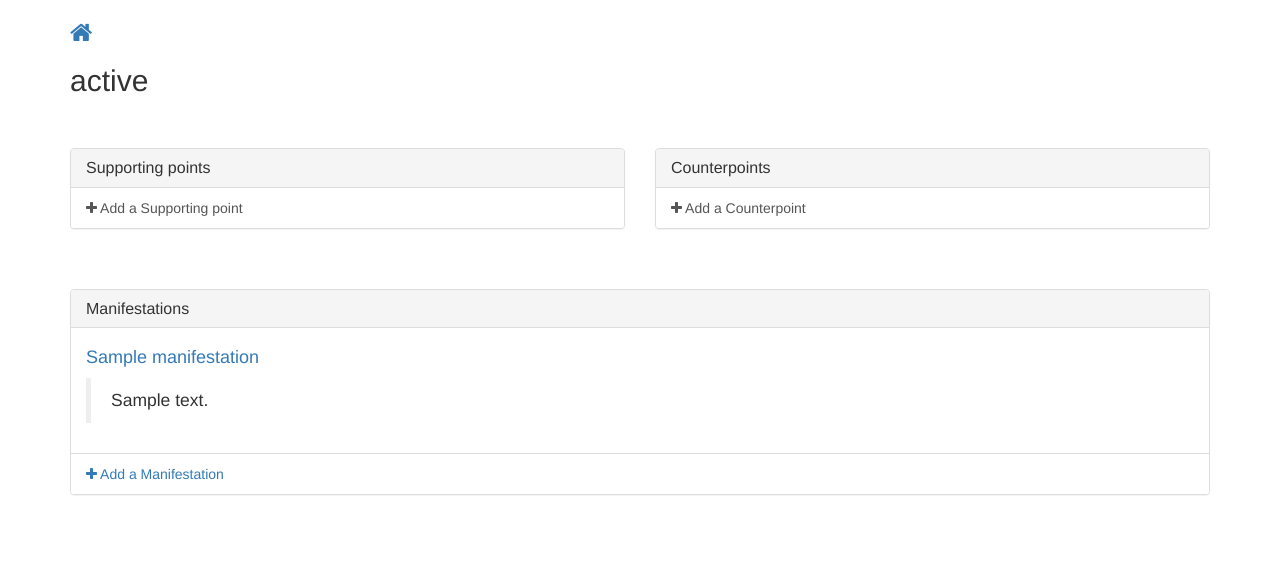
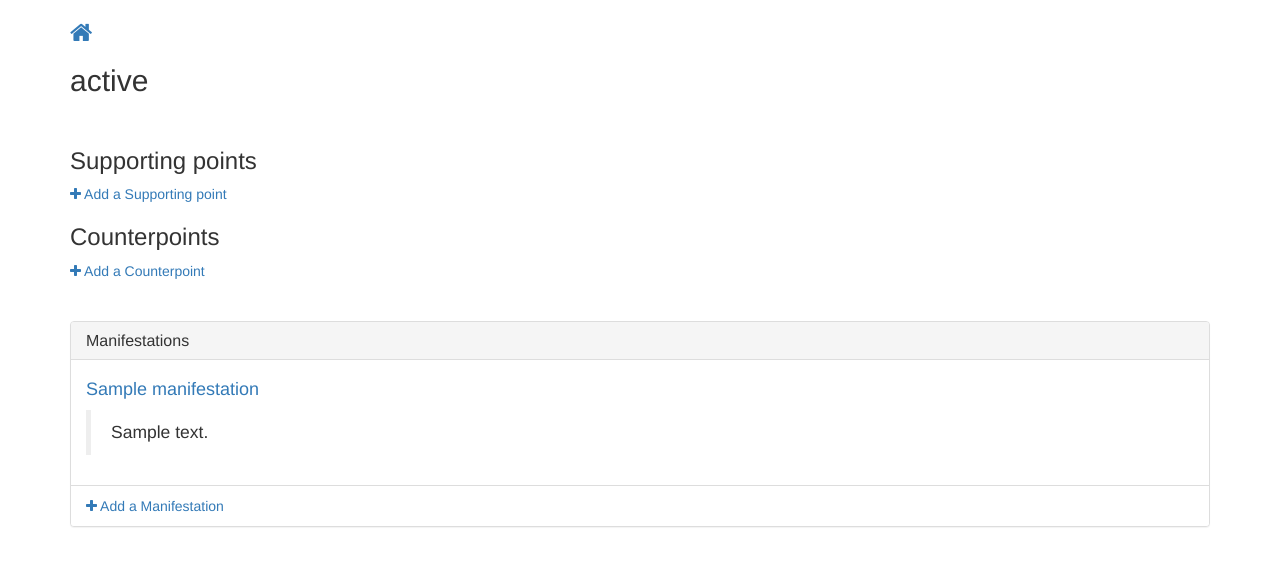
Before and after one commit to BrendanBerkley/prodebate, a Django app: page /positions/1/ in a window 1280 px wide. Shown: the top 566 px of the page. Run offline with Django 3.2, Linux system fonts and the light colour scheme; tables that the repository leaves empty hold one stand-in row (values such as "Sample post"); some libraries are stand-ins or nearby versions.

Commit message:
Trying to make positions more readable

```diff
--- a/pro_debate/templates/pro_debate/detail.html
+++ b/pro_debate/templates/pro_debate/detail.html
@@ -65,43 +65,41 @@
 		{% endif %}
 
 		</div>
-		<br /><br />
-		<div class="row">
-			<div class="col-sm-6">
-				<div class="panel panel-default">
-					<div class="panel-heading">
-						<h3 class="panel-title">Supporting points</h3>
-					</div>
-					<div class="list-group">
+		<br />
+
+		<h3>Supporting points</h3>
+		<ul>
 		{% for child in support_points %}
-						<a class="list-group-item" href="{% url 'detail' child.elaborates.id %}?parent={{ child.child_of.id }}{% if parent %}&amp;grandparent={{ parent.id }}{% endif %}">
+			<li>
+				<a href="{% url 'detail' child.elaborates.id %}?parent={{ child.child_of.id }}{% if parent %}&amp;grandparent={{ parent.id }}{% endif %}">
 					<h4>{{ child.elaborates }}</h4>
 				</a>
+			</li>
 		{% endfor %}
-						<a class="list-group-item" href="javascript:alert('No can do yet!');">
+		</ul>
+		<div>
+			<a href="javascript:alert('No can do yet!');">
 				<i class="fa fa-plus"></i> Add a Supporting point
 			</a>
 		</div>
-				</div>
-			</div>
-			<div class="col-sm-6">
-				<div class="panel panel-default">
-					<div class="panel-heading">
-						<h3 class="panel-title">Counterpoints</h3>
-					</div>
-					<div class="list-group">
+
+		<h3>Counterpoints</h3>
+		<ul>
 		{% for child in counter_points %}
-						<a class="list-group-item" href="{% url 'detail' child.elaborates.id %}?parent={{ child.child_of.id }}{% if parent %}&amp;grandparent={{ parent.id }}{% endif %}">
+			<li>
+				<a href="{% url 'detail' child.elaborates.id %}?parent={{ child.child_of.id }}{% if parent %}&amp;grandparent={{ parent.id }}{% endif %}">
 					<h4>{{ child.elaborates }}</h4>
 				</a>
+			</li>
 		{% endfor %}
-						<a class="list-group-item" href="javascript:alert('No can do yet!');">
+		</ul>
+		<div>
+			<a href="javascript:alert('No can do yet!');">
 				<i class="fa fa-plus"></i> Add a Counterpoint
 			</a>
 		</div>
-				</div>
-			</div>
-		</div>
+
+
 		<br /><br />
 
 		<div class="panel panel-default">
```
Lines whose indentation alone changed are shown as unchanged.
